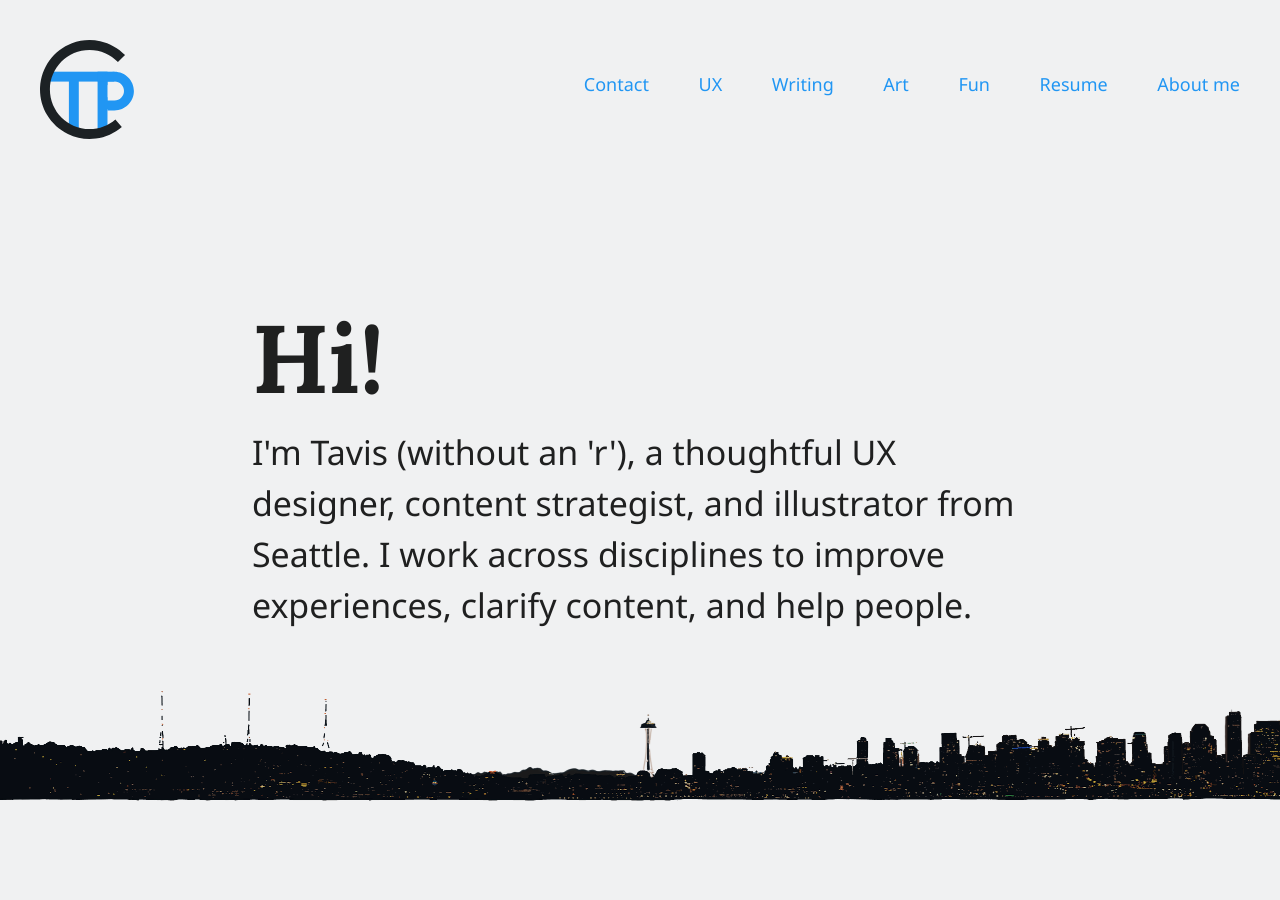
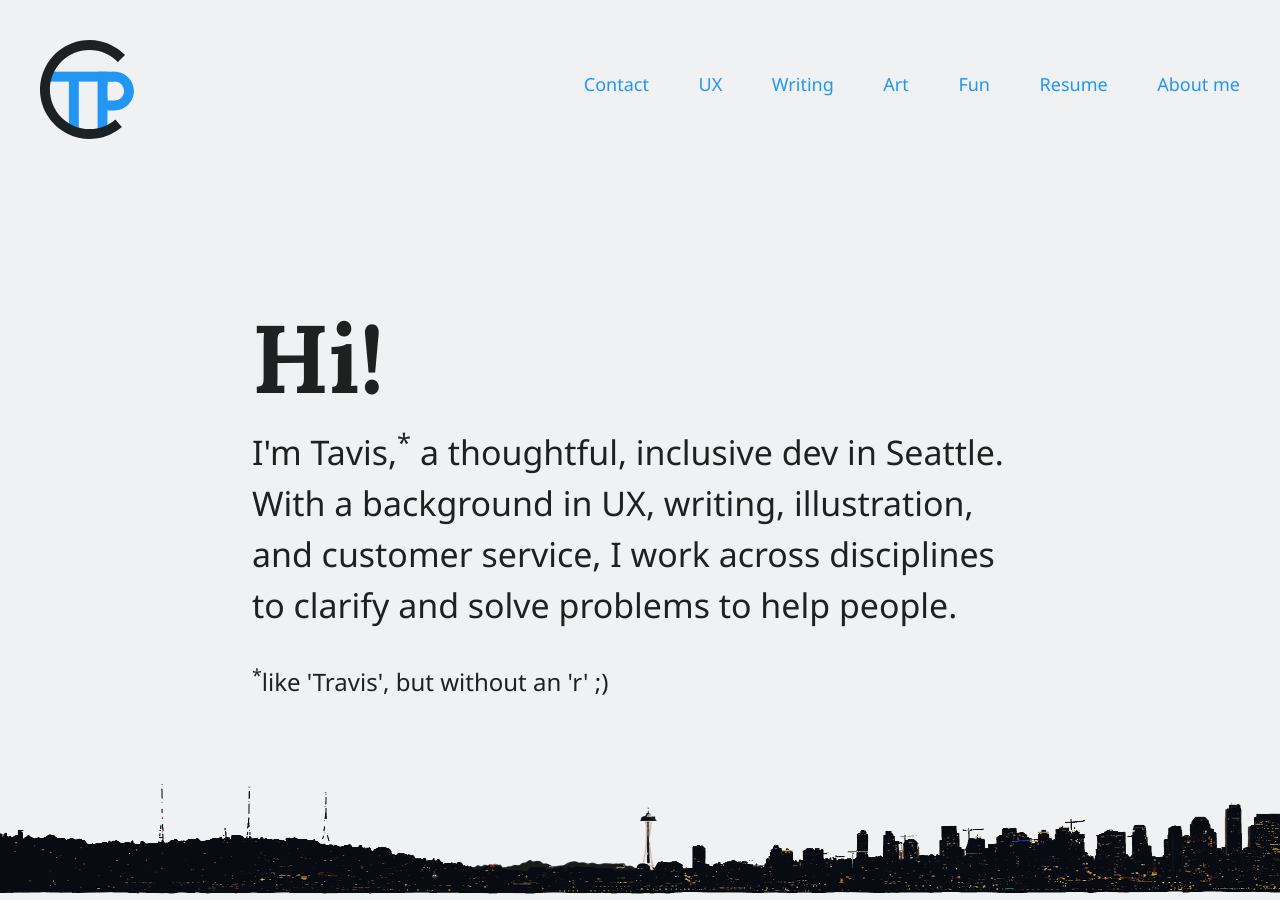
Before and after one commit to ctavispost/personalPortfolio, a Jekyll site: the page built from index.md, in a window 1280 px wide and 900 px high. Built offline with Jekyll 4.4.1, drawn with Linux system fonts in a browser that asks for light colours.

Commit message:
Adjust content in index and writing for clarity and style

```diff
--- a/index.md
+++ b/index.md
@@ -6,7 +6,8 @@
 <header class="intro"> <!-- introduction -->
   <div class="introContainer">
     <h1 class="introHead display">Hi!</h1>
-    <p class="introText">I'm Tavis (without an 'r'), a thoughtful UX designer, content strategist, and illustrator from Seattle. I work across disciplines to improve experiences, clarify content, and help people.</p>
+    <p class="introText">I'm Tavis,<sup>&#42;</sup> a thoughtful, inclusive dev in Seattle. With a background in UX, writing, illustration, and customer service, I work across disciplines to clarify and solve problems to help people.</p>
+    <p class="aboutContainer"><sup>&#42;</sup>like 'Travis', but without an 'r' ;)</p>
   </div>
 </header>
 
```
Also changed, not shown: writing.md (+5 -5 lines).
